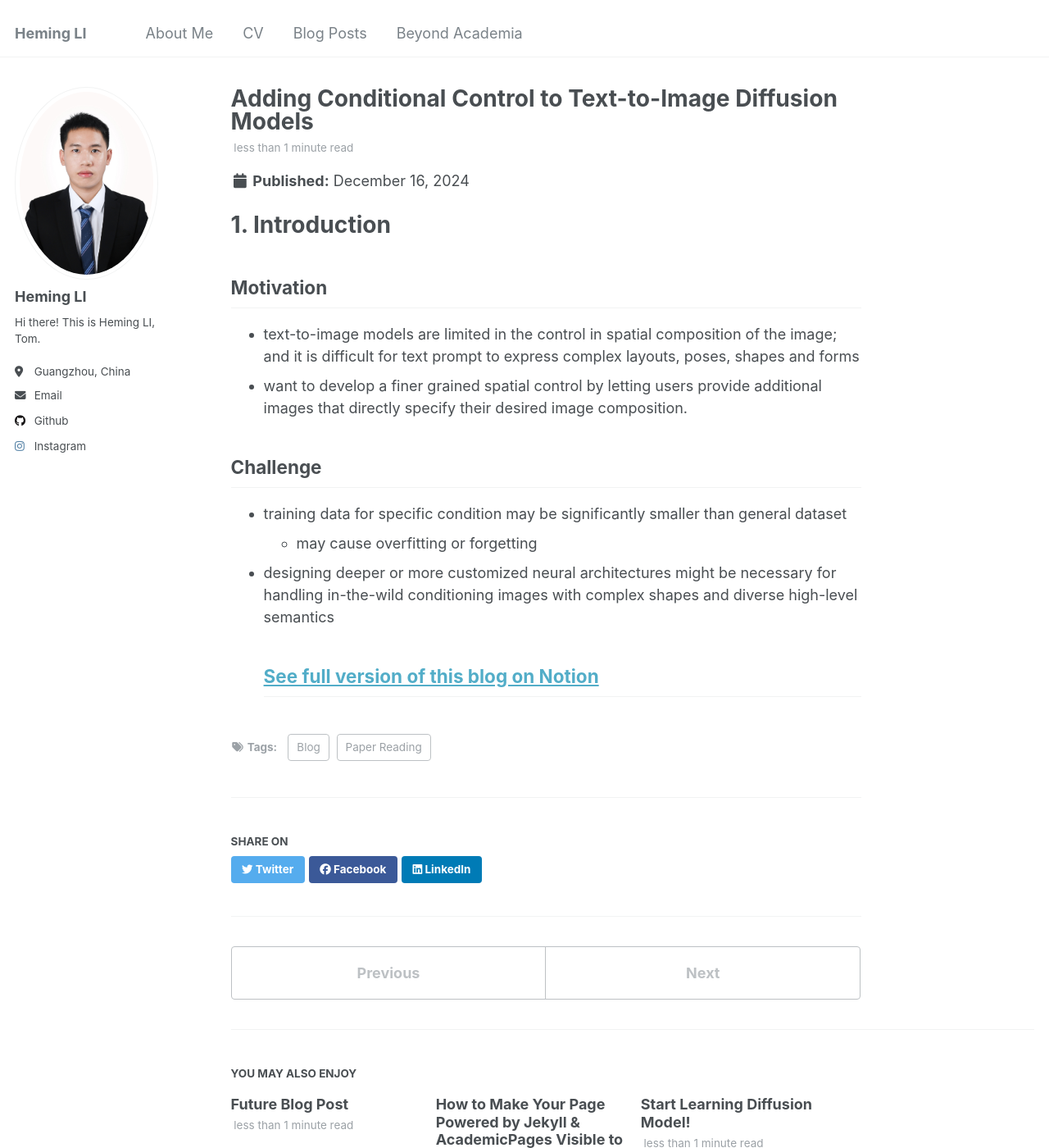
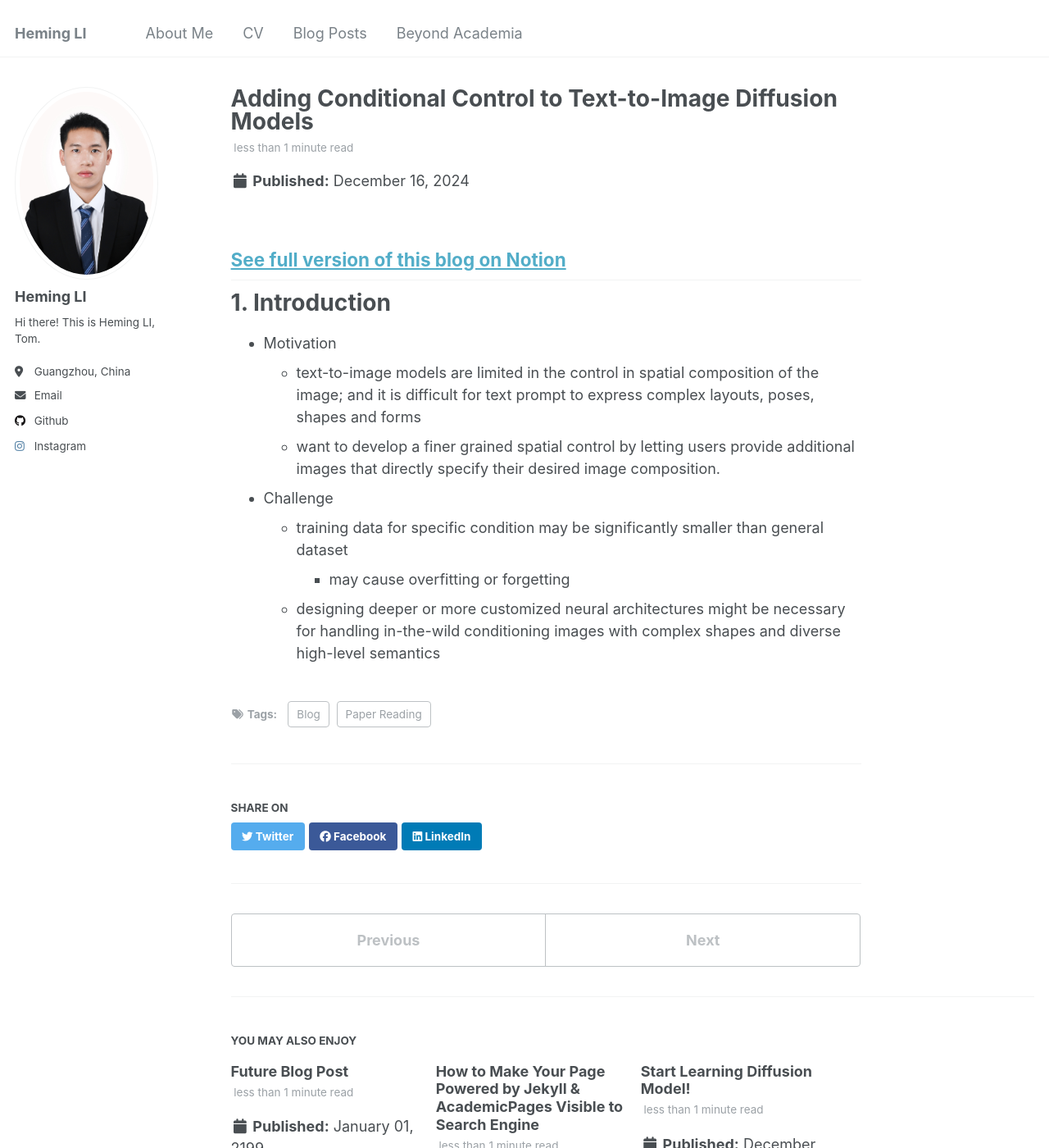
Before and after one commit to Tom-Liii/Tom-Liii.github.io, a Jekyll site: the page built from _posts/2024-12-16-blog-post-2.md, in a window 1280 px wide and 1400 px high. Shown: the whole window at 82% size. Built offline with Jekyll 4.4.1, drawn with Linux system fonts in a browser that asks for light colours; some of the changed text lies outside the part shown.

```diff
--- a/_posts/2024-12-16-blog-post-2.md
+++ b/_posts/2024-12-16-blog-post-2.md
@@ -6,16 +6,14 @@ tags:
   - Blog
   - Paper Reading
 ---
+## [See full version of this blog on Notion](https://field-board-61c.notion.site/Adding-Conditional-Control-to-Text-to-Image-Diffusion-Models-15e24e9716e480f0adfff17608340587?pvs=4)
 # 1. Introduction
 
-## Motivation
+- Motivation
+    - text-to-image models are limited in the control in spatial composition of the image; and it is difficult for text prompt to express complex layouts, poses, shapes and forms
+    - want to develop a finer grained spatial control by letting users provide additional images that directly specify their desired image composition.
 
-- text-to-image models are limited in the control in spatial composition of the image; and it is difficult for text prompt to express complex layouts, poses, shapes and forms
-- want to develop a finer grained spatial control by letting users provide additional images that directly specify their desired image composition.
-
-## Challenge
-
-- training data for specific condition may be significantly smaller than general dataset
-    - may cause overfitting or forgetting
-- designing deeper or more customized neural architectures might be necessary for handling in-the-wild conditioning images with complex shapes and diverse high-level semantics
-## [See full version of this blog on Notion](https://field-board-61c.notion.site/Adding-Conditional-Control-to-Text-to-Image-Diffusion-Models-15e24e9716e480f0adfff17608340587?pvs=4)
+- Challenge
+    - training data for specific condition may be significantly smaller than general dataset
+        - may cause overfitting or forgetting
+    - designing deeper or more customized neural architectures might be necessary for handling in-the-wild conditioning images with complex shapes and diverse high-level semantics
```
Also changed, not shown: _posts/2024-12-10-blog-post-1.md (+1 -1 lines), 1 other file.
